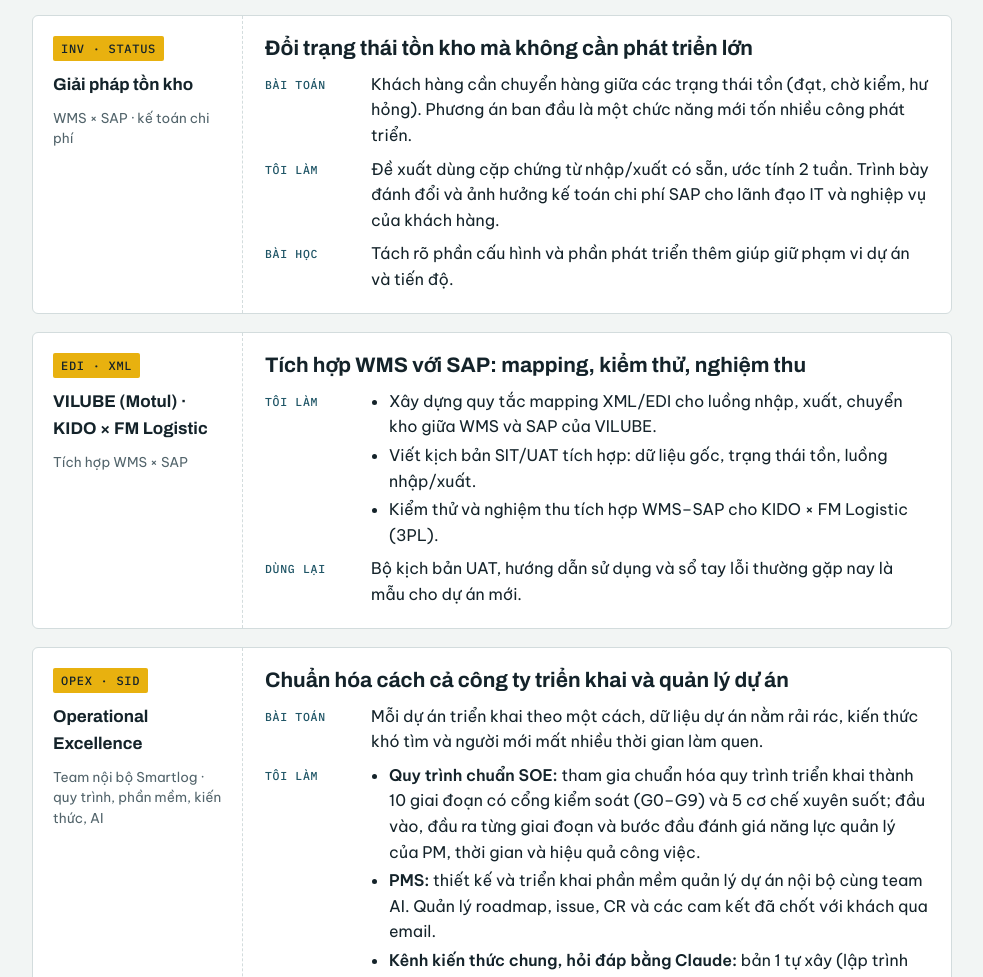
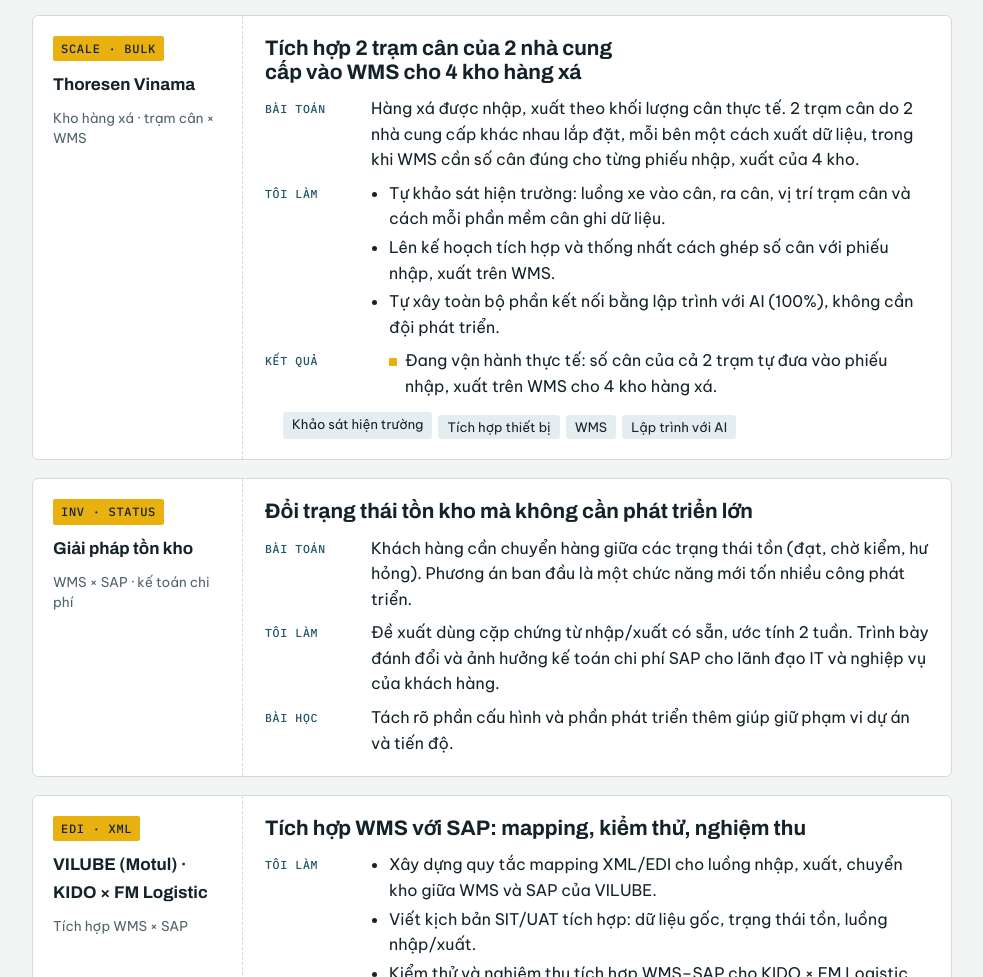
Before and after one commit to baophantg/baophantg.github.io, a plain HTML site: page index.html in a window 1280 px wide. Shown: the part 1811-2788 px from the top of the page, without its empty margins (148-1131 px from the left). Drawn offline with Linux system fonts and the light colour scheme.

Commit message:
Thêm dự án tích hợp trạm cân Thoresen
Co-Authored-By: Claude Opus 5.5 <noreply@anthropic.com>

```diff
--- a/index.html
+++ b/index.html
@@ -326,6 +326,32 @@ footer { margin-top: 28px; font-size: 13px; color: var(--muted) }
 
       <article class="case">
         <div class="tag">
+          <span class="mono loc">SCALE · BULK</span>
+          <span class="client">Thoresen Vinama</span>
+          <span class="meta"><span data-l="vi">Kho hàng xá · trạm cân × WMS</span><span data-l="en">Bulk-cargo warehouses · weighbridge × WMS</span></span>
+        </div>
+        <div class="body">
+          <h3><span data-l="vi">Tích hợp 2 trạm cân của 2 nhà cung cấp vào WMS cho 4 kho hàng xá</span><span data-l="en">Integrating 2 weighbridges from 2 vendors with the WMS for 4 bulk warehouses</span></h3>
+          <dl>
+            <dt><span data-l="vi">Bài toán</span><span data-l="en">Problem</span></dt>
+            <dd><span data-l="vi">Hàng xá được nhập, xuất theo khối lượng cân thực tế. 2 trạm cân do 2 nhà cung cấp khác nhau lắp đặt, mỗi bên một cách xuất dữ liệu, trong khi WMS cần số cân đúng cho từng phiếu nhập, xuất của 4 kho.</span><span data-l="en">Bulk cargo moves by actual weighed weight. The 2 weighbridges came from 2 different vendors, each exporting data its own way, while the WMS needed the right weight on every inbound and outbound order across 4 warehouses.</span></dd>
+            <dt><span data-l="vi">Tôi làm</span><span data-l="en">My part</span></dt>
+            <dd><ul>
+              <li><span data-l="vi">Tự khảo sát hiện trường: luồng xe vào cân, ra cân, vị trí trạm cân và cách mỗi phần mềm cân ghi dữ liệu.</span><span data-l="en">Surveyed the site myself: truck flow in and out of the scales, scale locations, and how each vendor's software records data.</span></li>
+              <li><span data-l="vi">Lên kế hoạch tích hợp và thống nhất cách ghép số cân với phiếu nhập, xuất trên WMS.</span><span data-l="en">Planned the integration and agreed how each weighing is matched to inbound and outbound orders in the WMS.</span></li>
+              <li><span data-l="vi">Tự xây toàn bộ phần kết nối bằng lập trình với AI (100%), không cần đội phát triển.</span><span data-l="en">Built the whole connector myself with AI-assisted coding (100%), without a development team.</span></li>
+            </ul></dd>
+            <dt><span data-l="vi">Kết quả</span><span data-l="en">Result</span></dt>
+            <dd><ul class="wins">
+              <li><span data-l="vi">Đang vận hành thực tế: số cân của cả 2 trạm tự đưa vào phiếu nhập, xuất trên WMS cho 4 kho hàng xá.</span><span data-l="en">Live in operation: weights from both scales flow into WMS inbound and outbound orders for all 4 bulk warehouses.</span></li>
+            </ul></dd>
+          </dl>
+          <ul class="chips"><li data-l="vi">Khảo sát hiện trường</li><li data-l="en">Site survey</li><li data-l="vi">Tích hợp thiết bị</li><li data-l="en">Device integration</li><li>WMS</li><li data-l="vi">Lập trình với AI</li><li data-l="en">AI-assisted coding</li></ul>
+        </div>
+      </article>
+
+      <article class="case">
+        <div class="tag">
           <span class="mono loc">INV · STATUS</span>
           <span class="client"><span data-l="vi">Giải pháp tồn kho</span><span data-l="en">Inventory solution</span></span>
           <span class="meta"><span data-l="vi">WMS × SAP · kế toán chi phí</span><span data-l="en">WMS × SAP · cost accounting</span></span>
```
Also changed, not shown: 2 other files.
